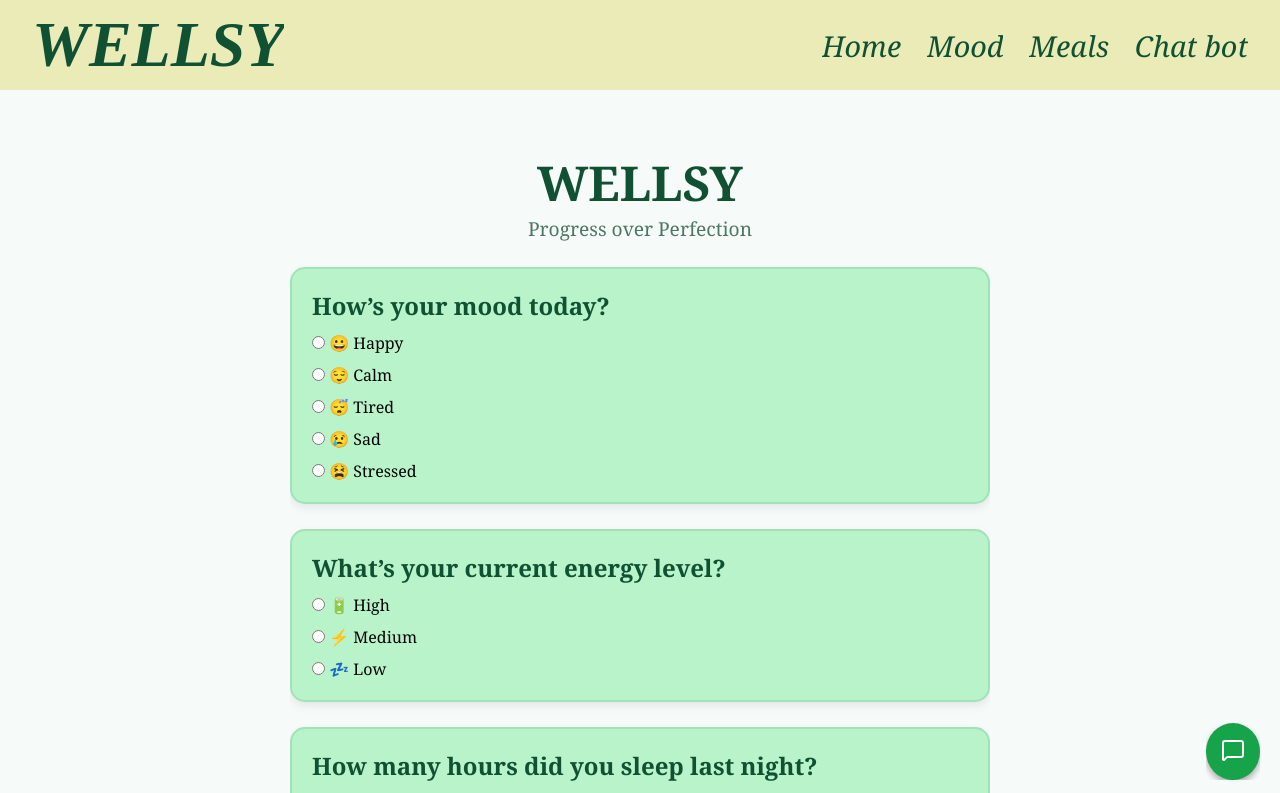
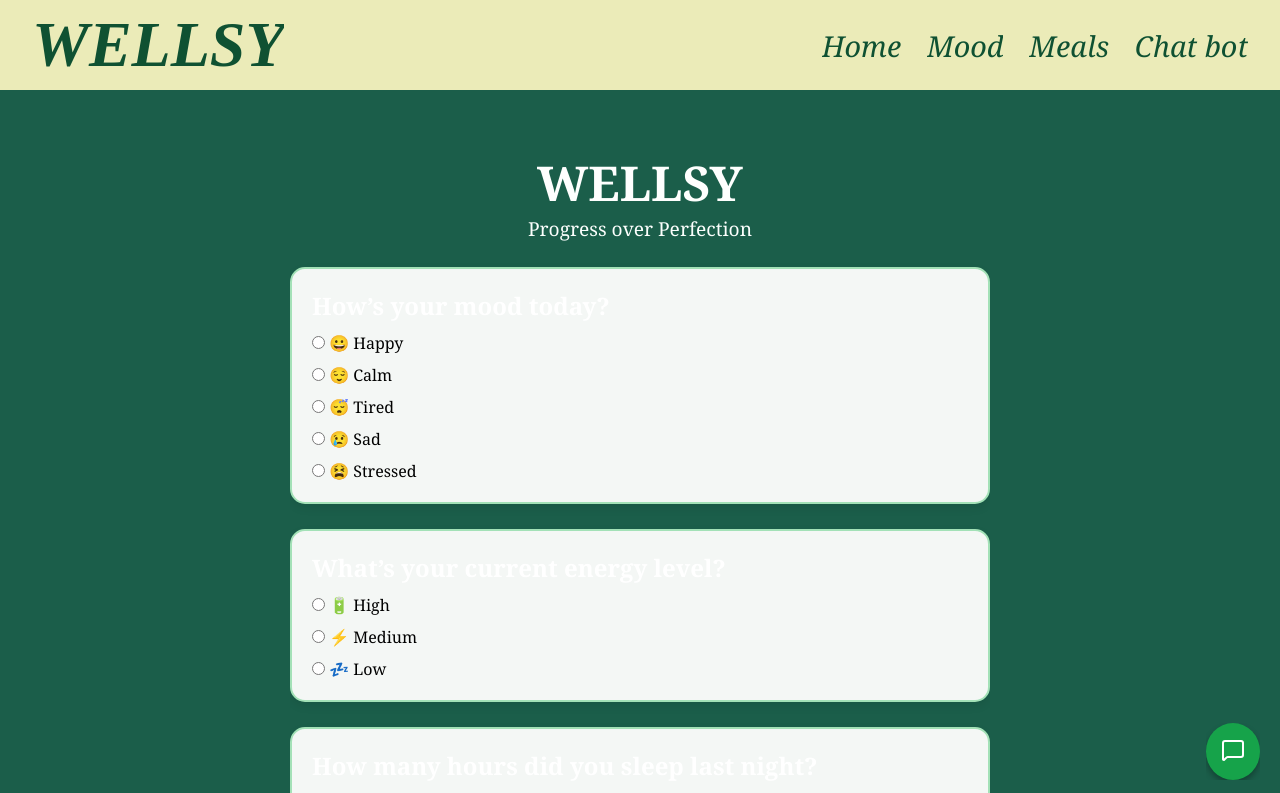
Before and after one commit to mariamosaama288/WELLSY, a React (Vite) app in the folder my-app/: page /mood in a window 1280 px wide. Shown: the top 793 px of the page. Built offline with nearby package versions, Linux system fonts and the light colour scheme.

Commit message:
Update MoodPage.module.css

```diff
--- a/my-app/src/mood/MoodPage.module.css
+++ b/my-app/src/mood/MoodPage.module.css
@@ -1,6 +1,6 @@
 
 .body {
-  background: #f6faf8;
+  background: #1B5E4A;
   font-family: Georgia, serif;
 }
 .navbar {
@@ -60,16 +60,16 @@ header {
 header h1 {
   font-size: 3rem;
   margin: 0;
-  color: #0f5132;
+  color: #fefffe;
 }
 
 .subtitle {
-  color: #4b7764;
+  color: #fcfffd;
   font-size: 1.2rem;
 }
 
 .moodcard {
-  background: #b8f3c9; /* mint green */
+  background: #f4f7f5; /* mint green */
   border-radius: 15px;
   padding: 20px;
   margin: 25px 0;
@@ -77,7 +77,8 @@ header h1 {
   border: 2px solid #a3e1b7;
 }
 
-h2 {
+h3 {
+  font-size: 23px;
   margin-top: 0;
   color: #0f5132;
 }
@@ -106,7 +107,7 @@ h2 {
 }
 
 .result {
-  background: #e6fff0;
+  background: #e6f3eb;
   border-left: 5px solid #198754;
   padding: 20px;
   border-radius: 10px;
@@ -118,3 +119,8 @@ footer {
   margin-top: 40px;
   color: #4b7764;
 }
+footer {
+  text-align: center;
+  margin-top: 40px;
+  color: #4b7764;
+}
```
